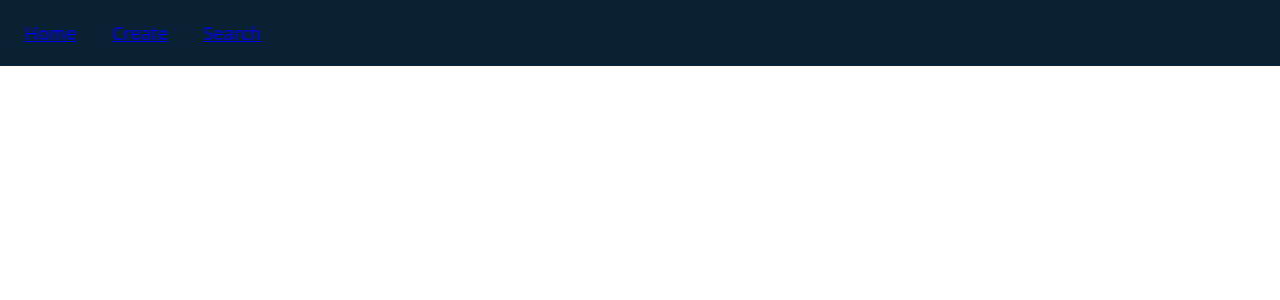
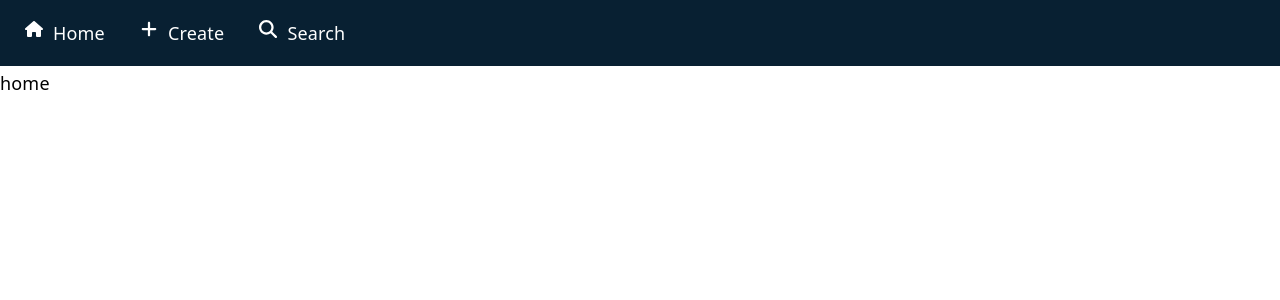
Before and after one commit to karthikr06/postIT-CSED, a React (Vite) app in the folder frontend/src/content/: page / in a window 1280 px wide. Shown: the top 300 px of the page. Built offline with nearby package versions, Linux system fonts and the light colour scheme.

Commit message:
navbar fully implemented

```diff
--- a/frontend/src/content/package.json
+++ b/frontend/src/content/package.json
@@ -12,6 +12,7 @@
   "dependencies": {
     "react": "^19.2.6",
     "react-dom": "^19.2.6",
+    "react-icons": "^5.6.0",
     "react-router-dom": "^7.17.0"
   },
   "devDependencies": {
--- a/frontend/src/content/src/App.css
+++ b/frontend/src/content/src/App.css
@@ -45,6 +45,13 @@ html, body, #root {
     border-radius: 5px;
 }
 
+#navBar li .nav-link a{
+    text-decoration: none;
+    color: inherit;
+    display: flex;
+    gap: 10px;
+}
+
 #navBar li .nav-link:hover{
     background-color: var(--secondary);
     cursor: pointer;
--- /dev/null
+++ b/frontend/src/content/src/gap.jsx
@@ -0,0 +1,5 @@
+function Gap() {
+    return <div className="Gap"></div>;
+}
+
+export default Gap;
--- a/frontend/src/content/src/index.css
+++ b/frontend/src/content/src/index.css
@@ -23,3 +23,7 @@
     font-size: 16px;
   }
 }
+
+.Gap{
+    min-height: 70px; /* height of taskbar */
+}
--- a/frontend/src/content/src/navBar.jsx
+++ b/frontend/src/content/src/navBar.jsx
@@ -1,11 +1,12 @@
 import { BrowserRouter, Routes, Route, Link } from 'react-router-dom';
+import { FaHouse, FaMagnifyingGlass, FaPlus } from 'react-icons/fa6';
 
 function navBar(){
     return(<nav id='navBar'>
         <ul>
-            <li><div className="nav-link"><Link to="/">Home</Link></div></li>
-            <li><div className="nav-link"><Link to="/create">Create</Link></div></li>
-            <li><div className="nav-link"><Link to="/search">Search</Link></div></li>
+            <li><div className="nav-link"><Link to="/"><FaHouse />Home</Link></div></li>
+            <li><div className="nav-link"><Link to="/create"><FaPlus />Create</Link></div></li>
+            <li><div className="nav-link"><Link to="/search"><FaMagnifyingGlass />Search</Link></div></li>
         </ul>
     </nav>
     )
--- a/frontend/src/content/src/pages/create/create.jsx
+++ b/frontend/src/content/src/pages/create/create.jsx
@@ -1,7 +1,9 @@
 import './create.module.css'
+import Gap from '../../gap.jsx'
 
 function createPage(){
     return(<>
+        <Gap />
         {/* Create Page Content */}
         create
     </>
--- a/frontend/src/content/src/pages/home/home.jsx
+++ b/frontend/src/content/src/pages/home/home.jsx
@@ -1,7 +1,9 @@
 import './home.module.css'
+import Gap from '../../gap.jsx'
 
 function homePage(){
     return(<>
+        <Gap />
         {/* Home Page Content */}
         home
     </>
--- a/frontend/src/content/src/pages/search/search.jsx
+++ b/frontend/src/content/src/pages/search/search.jsx
@@ -1,7 +1,9 @@
 import './search.module.css'
+import Gap from '../../gap';
 
 function searchPage(){
     return(<>
+            <Gap />
         {/* Search Page Content */}
         search page
     </>
```
Also changed, not shown: 1 other file (tests, documents, lock files or other folders).
